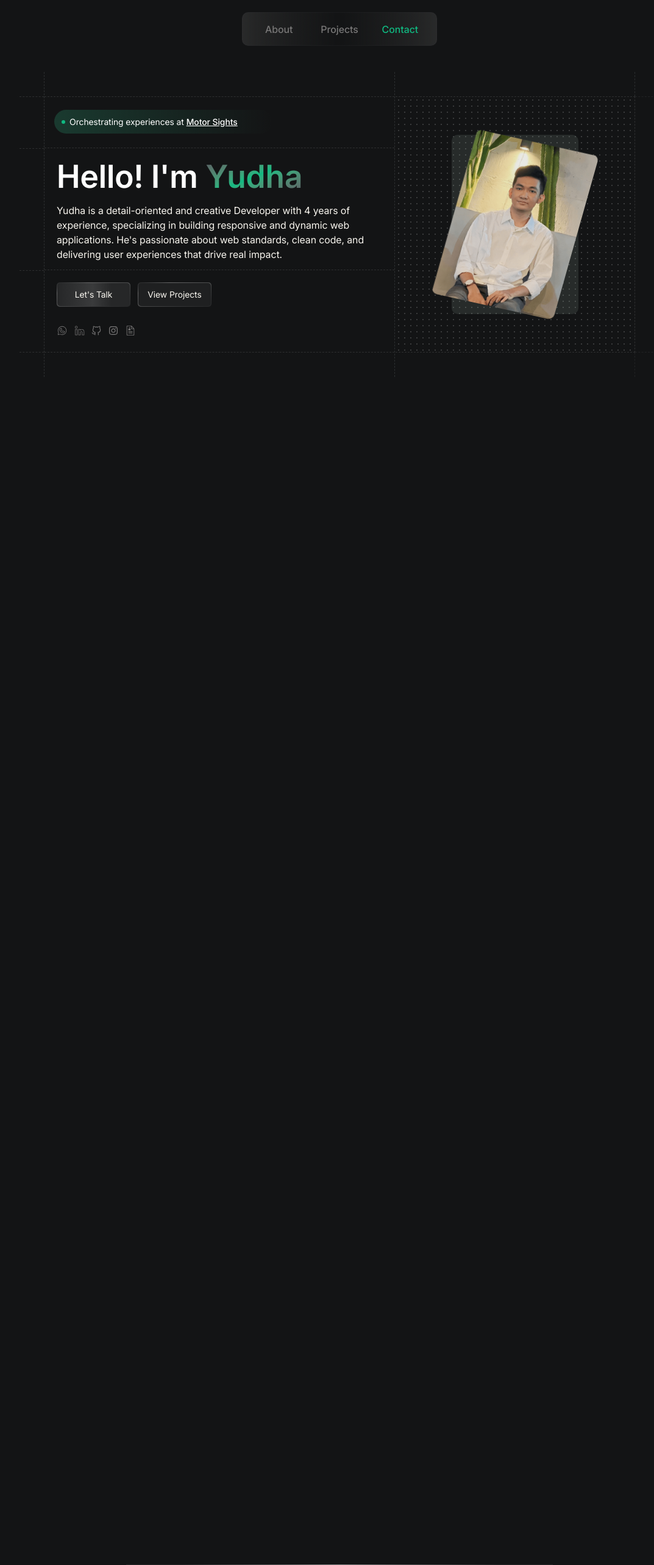
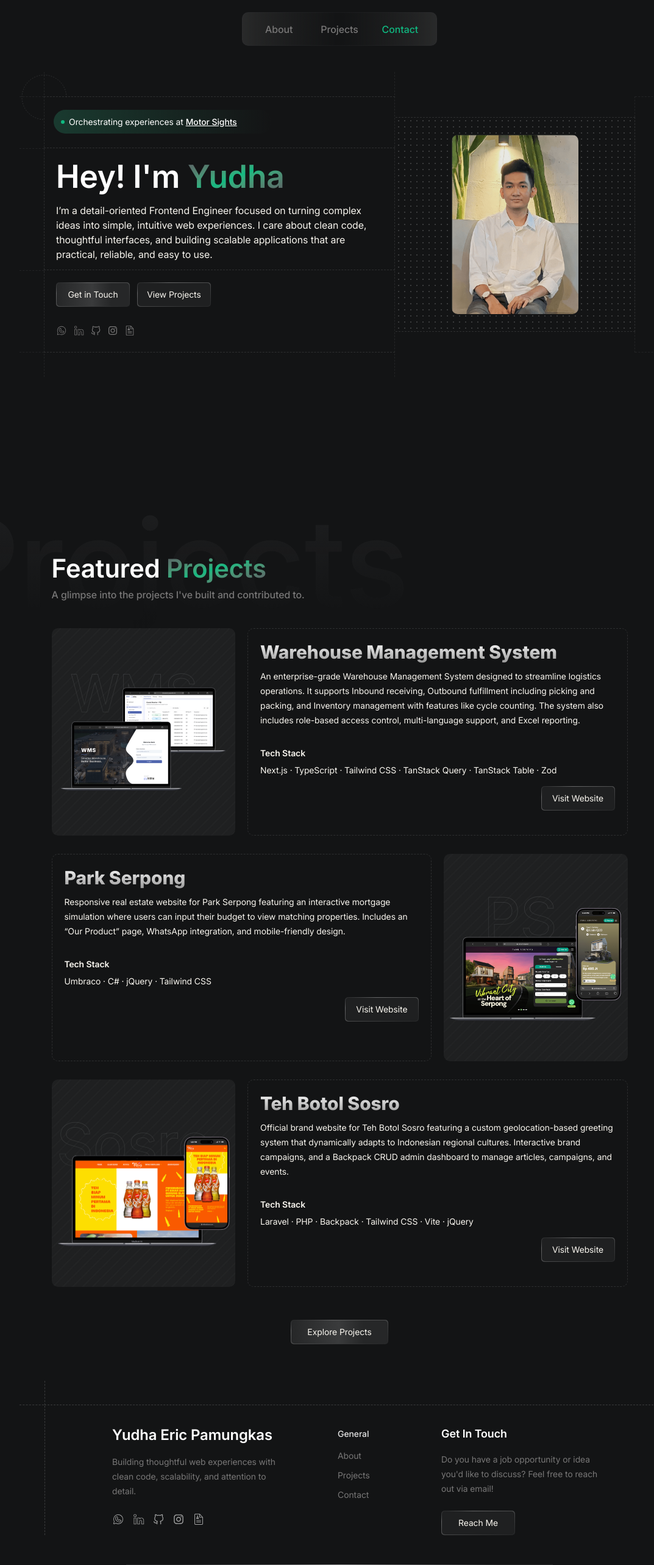
Before and after one commit to yudhaeric/portofolio, a Next.js app: page / in a window 1280 px wide. Shown: the top 2566 px of the page at 61% size, without its empty margins (83-1156 px from the left). Built offline with nearby package versions, Linux system fonts and the light colour scheme.

Commit message:
Polish Portfolio Content, Animations, Grid Styling, & SEO Metadata

```diff
--- a/app/components/AboutSection.tsx
+++ b/app/components/AboutSection.tsx
@@ -42,19 +42,42 @@ export default function AboutSection ({ socialMedias }: AboutSectionProps) {
     <section ref={aboutRef} id="about" className="lg:min-h-screen lg:flex lg:items-center lg:justify-center w-full">
       <div className="flex items-start justify-start w-full mt-[60px] lg:items-start lg:justify-start lg:w-[1050px] lg:mx-auto lg:h-[500px] lg:mt-0 dmd:mt-0 lg:-translate-y-8">
         <div id='outer-left-grid'>
-          <div className='hidden lg:flex flex-col items-center justify-center w-[40px] h-[85.5px] border-t-1 border-b-1 border-oliveBlack/70 lg:border-oliveBlack/70 border-dashed lg:mt-[40px] dmd:h-[85px] 2xl:mt-[39px]'></div>
-          <div className='hidden lg:flex flex-col items-center justify-center w-[40px] h-[200px] border-b-1 border-oliveBlack/70 lg:border-oliveBlack/70 border-dashed'></div>
-          <div className='hidden lg:flex flex-col items-center justify-center w-[40px] h-[134.5px] border-b-1 border-oliveBlack/70 lg:border-oliveBlack/70 border-dashed dmd:h-[135px] 2xl:h-[137px]'></div>
+          <div className='hidden lg:flex flex-col items-center justify-center w-[40px] dmd:w-[60px] h-[85.5px] border-t-1 border-b-1 border-oliveBlack/70 lg:border-oliveBlack/40 border-dashed lg:mt-[40px] dmd:h-[85px] 2xl:mt-[39px]'></div>
+          <div className='hidden lg:flex flex-col items-center justify-center w-[40px] dmd:w-[60px] h-[200px] border-b-1 border-oliveBlack/70 lg:border-oliveBlack/40 border-dashed'></div>
+          <div className='hidden lg:flex flex-col items-center justify-center w-[40px] dmd:w-[60px] h-[134.5px] border-b-1 border-oliveBlack/70 lg:border-oliveBlack/40 border-dashed dmd:h-[135px] 2xl:h-[137px]'></div>
         </div>
         <div className='flex flex-col items-center justify-center gap-[1px] w-full h-full lg:flex-row lg:justify-between'>
-          <div id='top-grid-mobile' className="w-[90%] h-[40px] border-l-1 border-r-1 border-oliveBlack/70 border-dashed lg:hidden"></div>
+          <div id='top-grid-mobile' className="w-[90%] h-[40px] dmd:h-[60px] border-l-1 border-r-1 border-oliveBlack/70 border-dashed lg:hidden"></div>
           {/* Summary */}
-          <div className='flex flex-col items-center justify-center w-full lg:w-[60%] lg:border-l-1 lg:border-r-1 lg:border-oliveBlack/70 lg:border-dashed'>
+          <div className='relative flex flex-col items-center justify-center w-full lg:w-[60%]'>
+            <div
+              className='hidden lg:block absolute inset-0 border-l-1 border-r-1 border-dashed border-oliveBlack pointer-events-none'
+              style={{
+                maskImage: 'linear-gradient(to bottom, rgba(0,0,0,0.4) 0%, rgba(0,0,0,0.7) 50%, rgba(0,0,0,0.4) 100%)',
+                WebkitMaskImage: 'linear-gradient(to bottom, rgba(0,0,0,0.4) 0%, rgba(0,0,0,0.7) 50%, rgba(0,0,0,0.4) 100%)',
+              }}
+            />
             <div className="flex items-center justify-center w-full">
-              <div className='w-full lg:w-full lg:h-[40px]'></div>
+              <div className='w-full lg:w-full lg:h-[40px] dmd:h-[60px]'></div>
             </div>
             <div className="flex items-center justify-center w-full border-t-1 border-oliveBlack/70 border-dashed lg:flex-row lg:border-0">
-              <div className='w-[90%] border-1 border-t-0 border-b-0 border-oliveBlack/70 lg:border-oliveBlack/70 border-dashed lg:w-full lg:h-[85px] lg:border-0 lg:border-t-1 lg:border-b-1'>
+              <div className='relative w-[90%] border-1 border-t-0 border-b-0 border-oliveBlack/70 border-dashed lg:w-full lg:h-[85px] lg:border-0 lg:border-t-1 lg:border-b-1'>
+                <svg
+                  aria-hidden="true"
+                  className="absolute -top-[37.5px] -left-[37.5px] pointer-events-none z-10"
+                  data-side="top-left"
+                  fill="none"
+                  height="75"
+                  viewBox="0 0 75 75"
+                  width="75"
+                >
+                  <path
+                    d="M74 37.5C74 30.281 71.8593 23.2241 67.8486 17.2217C63.838 11.2193 58.1375 6.541 51.4679 3.7784C44.7984 1.0158 37.4595 0.292977 30.3792 1.70134C23.2989 3.1097 16.7952 6.58599 11.6906 11.6906C6.58599 16.7952 3.1097 23.2989 1.70134 30.3792C0.292977 37.4595 1.0158 44.7984 3.7784 51.4679C6.541 58.1375 11.2193 63.838 17.2217 67.8486C23.2241 71.8593 30.281 74 37.5 74"
+                    stroke="#3A3B3C"
+                    strokeOpacity="0.7"
+                    strokeDasharray="2 2"
+                  />
+                </svg>
                 <div className="flex items-end justify-end w-full h-[80px] px-2 mobile-xl:w-[90%] sm:w-[60%] md:w-[50%] lg:w-[390px] lg:px-4">
                   <div id='experience-wrapper' className="w-full h-[39px] flex items-center justify-start gap-[5px] bg-linear-to-r from-eucalyptusGreen/20 to-raisinBlack/1 rounded-full pl-[10px] mb-[20px]">
                     <div className="experience relative flex items-center justify-center w-[10px] h-[10px]">
@@ -67,24 +90,23 @@ export default function AboutSection ({ socialMedias }: AboutSectionProps) {
               </div>
             </div>
             <div className="flex items-center justify-center w-full border-t-1 border-oliveBlack/70 border-dashed lg:flex-row lg:border-0">
-              <div className="flex flex-col items-start justify-start gap-1 w-[90%] h-auto border-1 border-t-0 border-b-0 border-oliveBlack/70 lg:border-oliveBlack/70 border-dashed pt-2 pb-5 px-3 lg:w-full lg:h-[200px] lg:border-0 lg:border-b-1 lg:px-5">
+              <div className="flex flex-col items-start justify-start gap-1 w-[90%] h-auto border-1 border-t-0 border-b-0 border-oliveBlack/70 border-dashed pt-2 pb-5 px-3 lg:w-full lg:h-[200px] lg:border-0 lg:border-b-1 lg:px-5">
                 <h1 id='about-title' className="font-semibold text-white text-[38px] lg:text-[52px]">
-                  Hello! I&apos;m{' '}
+                  Hey! I&apos;m{' '}
                   <span className="text-transparent bg-gradient-to-br from-[#5a5d63] from-[5%] via-crayolaGreen to-[#5a5d63] to-[95%] bg-clip-text">
                     Yudha
                   </span>
                 </h1>
                 <p id='about-desc' className="text-seashell text-base leading-[24px]">
-                  Yudha is a detail-oriented and creative Developer with 4 years of experience,
-                  specializing in building responsive and dynamic web applications. He&apos;s passionate
-                  about web standards, clean code, and delivering user experiences that drive real impact.
+                  I’m a detail-oriented Frontend Engineer focused on turning complex ideas into simple, intuitive web experiences.
+                  I care about clean code, thoughtful interfaces, and building scalable applications that are practical, reliable, and easy to use.
                 </p>
               </div>
             </div>
             <div className="flex items-center justify-center w-full border-t-1 border-oliveBlack/70 border-dashed lg:flex-row lg:border-0">
-              <div className="flex flex-col items-start justify-start gap-8 w-[90%] h-[150px] border-1 border-t-0 border-b-0 border-oliveBlack/70 lg:border-oliveBlack/70 border-dashed pt-5 pb-5 px-3 lg:gap-[30px] lg:w-full lg:h-full lg:border-0 lg:border-b-1 lg:px-5">
+              <div className="flex flex-col items-start justify-start gap-8 w-[90%] h-[150px] border-1 border-t-0 border-b-0 border-oliveBlack/70 border-dashed pt-5 pb-5 px-3 lg:gap-[30px] lg:w-full lg:h-full lg:border-0 lg:border-b-1 lg:px-5">
                 <div className='about-link flex items-center justify-start gap-4 w-full lg:w-auto lg:gap-3 lg:justify-center mobile-md:gap-2'>
-                  <Button type='link' href='mailto:yudhaericpamungkas@gmail.com' variant='highlight'>Let&apos;s Talk</Button>
+                  <Button type='link' href='mailto:yudhaericpamungkas@gmail.com' variant='highlight'>Get in Touch</Button>
                   <Button
                     onClick={() => handleClickProjectsSection('projects')}
                     variant='basic'
@@ -94,11 +116,11 @@ export default function AboutSection ({ socialMedias }: AboutSectionProps) {
                 </div>
                 <div className='about-link flex items-center justify-center gap-[13px] mb-[6px] lg:gap-[10px]'>
                   {socialMedias.map((social) => {
-                    const socialName = social.icon.includes('whatsapp') ? 'WhatsApp' :
+                    const socialName = social.icon.includes('resume') ? 'Resume' :
                                        social.icon.includes('linkedin') ? 'LinkedIn' :
                                        social.icon.includes('github') ? 'Github' :
-                                       social.icon.includes('instagram') ? 'Instagram' :
-                                       social.icon.includes('resume') ? 'Resume' : '';
+                                       social.icon.includes('whatsapp') ? 'WhatsApp' :
+                                       social.icon.includes('instagram') ? 'Instagram' : "";
                     return (
                       <a
                         href={social.url}
@@ -122,18 +144,18 @@ export default function AboutSection ({ socialMedias }: AboutSectionProps) {
               </div>
             </div>
             <div className="flex items-center justify-center w-full">
-              <div className='w-full lg:w-full lg:h-[40px]'></div>
+              <div className='w-full lg:w-full lg:h-[40px] dmd:h-[60px]'></div>
             </div>
           </div>
 
           {/* Picture */}
-          <div className='w-full h-[370px] flex flex-col items-center justify-center border-b-1 border-t-1 border-oliveBlack/70 lg:border-oliveBlack/70 border-dashed lg:flex-row lg:w-[41%] lg:h-[500px] lg:border-0 2xl:h-[502px] dlg:h-[501.5px]'>
+          <div className='w-full h-[370px] flex flex-col items-center justify-center border-b-1 border-t-1 border-oliveBlack/70 lg:border-oliveBlack/40 border-dashed lg:flex-row lg:w-[41%] lg:h-[420px] lg:border-0 dmd:h-[550px]'>
             <div className="flex flex-col items-center justify-center w-[90%] h-[370px] lg:w-full lg:h-full">
-              <div className="mobile-sm:hidden lg:flex items-center justify-center w-full h-[40px] 2xl:h-[40.5px] dlg:h-[40px]">
-                <div className='w-full border-r-1 border-oliveBlack/70 lg:border-oliveBlack/70 border-dashed lg:w-full lg:h-full'></div>
+              <div className="mobile-sm:hidden lg:flex items-center justify-center w-full h-[40px] dmd:h-[60px]">
+                <div className='w-full border-r-1 border-oliveBlack/70 lg:border-oliveBlack/40 border-dashed lg:w-full h-full'></div>
               </div>
 
-              <div className="flex flex-col items-center justify-center gap-1 w-full h-[370px] border-l-1 border-r-1 border-oliveBlack/70 lg:border-oliveBlack/70 border-dashed lg:gap-0 lg:w-full lg:h-[420px] lg:border-t-1 lg:border-l-0 lg:border-b-1 2xl:h-[425px]"
+              <div className="flex flex-col items-center justify-center gap-1 w-full h-[370px] border-l-1 border-r-1 border-oliveBlack/70 border-dashed lg:gap-0 lg:w-full lg:h-[420px] lg:border-t-1 lg:border-l-0 lg:border-b-1 dmd:h-[422px]"
                 style={{
                   backgroundImage: 'radial-gradient(circle, #3A3B3C 1px, transparent 1px)',
                   backgroundSize: '10px 10px'
@@ -144,13 +166,13 @@ export default function AboutSection ({ socialMedias }: AboutSectionProps) {
                 </div>
               </div>
 
-              <div id='bottom-grid-desktop' className="mobile-sm:hidden lg:flex items-center justify-center w-full lg:h-[40px] border-r-1 border-oliveBlack/40 border-dashed"></div>
+              <div id='bottom-grid-desktop' className="mobile-sm:hidden lg:flex items-center justify-center w-full lg:h-[40px] dmd:h-[60px] border-r-1 border-oliveBlack/40 border-dashed"></div>
             </div>
           </div>
           <div id='bottom-grid-mobile' className="w-[90%] h-[60px] border-l-1 border-r-1 border-oliveBlack/70 border-dashed lg:hidden"></div>
         </div>
         <div id='outer-right-grid'>
-          <div className='hidden lg:flex flex-col items-center justify-center w-[40px] h-[420px] border-t-1 border-b-1 border-oliveBlack/70 lg:border-oliveBlack/40 border-dashed mt-[40px] lg:w-[40px] lg:h-[420px] 2xl:h-[422px] 2xl:mt-[39px]'></div>
+          <div className='hidden lg:flex flex-col items-center justify-center w-[40px] h-[420px] border-t-1 border-b-1 border-oliveBlack/70 lg:border-oliveBlack/40 border-dashed mt-[40px] lg:w-[40px] dmd:w-[60px] lg:h-[420px] 2xl:h-[422px] 2xl:mt-[39px]'></div>
         </div>
       </div>
     </section>
--- a/app/components/ContactSection.tsx
+++ b/app/components/ContactSection.tsx
@@ -53,7 +53,7 @@ export default function ContactSection ({ socialMedias = [] }: ContactSectionPro
                 Yudha Eric Pamungkas
               </h2>
               <p className="text-sm text-sonicSilver leading-6 max-w-[280px]">
-                A creative developer specializing in building responsive and dynamic web applications.
+                Building thoughtful web experiences with clean code, scalability, and attention to detail.
               </p>
               <div className="flex items-center gap-[13px] mt-2">
                 {socialMedias.map((social) => {
@@ -68,7 +68,7 @@ export default function ContactSection ({ socialMedias = [] }: ContactSectionPro
                       target="_blank"
                       rel="noopener noreferrer"
                       key={social.id}
-                      className='relative group scale-icon w-[20px] h-[20px] lg:w-[20px] lg:h-[20px]'
+                      className={`${social.name === "whatsapp" ? "w-28 h-28" : ""} relative group scale-icon w-[20px] h-[20px] lg:w-[20px] lg:h-[20px]`}
                     >
                       <img src={social.icon} alt="" className='w-full h-full brightness-0 invert opacity-60 hover:opacity-100 transition-opacity duration-300'/>
                       {socialName && (
--- a/app/components/ProjectsSection.tsx
+++ b/app/components/ProjectsSection.tsx
@@ -39,7 +39,7 @@ export default function ProjectsSection ({ projects }: ProjectsSectionProps) {
         <div className='relative flex flex-col items-start justify-start gap-10 w-full mx-auto z-10 lg:gap-[43px] lg:w-[90%]'>
           <div className='flex flex-col items-start justify-start'>
             <h1 className="font-semibold text-[40px] text-white lg:text-[42px]">
-              Featured{' '}
+              Featured {' '}
               <span className="text-transparent bg-gradient-to-br from-[#5a5d63] from-[5%] via-crayolaGreen to-[#5a5d63] to-[95%] bg-clip-text">
                 Projects
               </span>
--- a/app/globals.css
+++ b/app/globals.css
@@ -68,7 +68,7 @@ h1 {
 
 .animate-float3d {
   animation: float3d 6s ease-in-out infinite;
-  animation-delay: 3s;
+  animation-delay: 0.7s;
 }
 
 .gradient-border {
--- a/app/layout.tsx
+++ b/app/layout.tsx
@@ -31,8 +31,41 @@ const inter = localFont({
 });
 
 export const metadata: Metadata = {
-  title: "Inside Yudha",
-  description: "Yudha Portofolio Landing",
+  title: "Yudha Eric Pamungkas — Frontend Engineer",
+  description: "Portfolio of Yudha Eric Pamungkas, a detail-oriented Frontend Engineer specializing in building modern, performant, and scalable web applications.",
+  keywords: [
+    "Yudha Eric Pamungkas",
+    "Frontend Engineer",
+    "Web Developer",
+    "Next.js",
+    "React",
+    "TypeScript",
+    "Tailwind CSS",
+    "Portfolio"
+  ],
+  authors: [{ name: "Yudha Eric Pamungkas" }],
+  creator: "Yudha Eric Pamungkas",
+  openGraph: {
+    type: "website",
+    locale: "en_US",
+    title: "Yudha Eric Pamungkas — Frontend Engineer",
+    description: "Building thoughtful and scalable web experiences with clean code, scalability, and attention to detail.",
+    siteName: "Inside Yudha",
+    images: [
+      {
+        url: "/images/pictures.png",
+        width: 800,
+        height: 600,
+        alt: "Yudha Eric Pamungkas - Frontend Engineer",
+      },
+    ],
+  },
+  twitter: {
+    card: "summary_large_image",
+    title: "Yudha Eric Pamungkas — Frontend Engineer",
+    description: "Building thoughtful and scalable web experiences with clean code, scalability, and attention to detail.",
+    images: ["/images/pictures.png"],
+  },
 };
 
 export default function RootLayout({
--- a/app/page.tsx
+++ b/app/page.tsx
@@ -4,11 +4,11 @@ import ContactSection from './components/ContactSection';
 
 export default function Home() {
   const socialMedias = [
-    { id: 1, url: "https://wa.me/62895330028942", icon: "/icons/whatsapp.svg"},
-    { id: 2, url: "https://www.linkedin.com/in/yudha-eric-pamungkas/", icon: "/icons/linkedin.svg"},
-    { id: 3, url: "https://github.com/yudhaeric", icon: "/icons/github.svg"},
-    { id: 4, url: "https://www.instagram.com/yudhapmksss/", icon: "/icons/instagram.svg"},
-    { id: 5, url: "https://drive.google.com/file/d/1-Jiw5CyA9SzDEL2IWx3qQz-rW9eQOwZ1/view?usp=sharing", icon: "/icons/resume.svg"},
+    { id: 1, url: "https://wa.me/62895330028942", icon: "/icons/whatsapp.svg", name: "whatsapp" },
+    { id: 2, url: "https://www.linkedin.com/in/yudha-eric-pamungkas/", icon: "/icons/linkedin.svg", name: "linkedin" },
+    { id: 3, url: "https://github.com/yudhaeric", icon: "/icons/github.svg", name: "github" },
+    { id: 4, url: "https://www.instagram.com/yudhapmksss/", icon: "/icons/instagram.svg", name: "instagram" },
+    { id: 5, url: "https://drive.google.com/file/d/1-Jiw5CyA9SzDEL2IWx3qQz-rW9eQOwZ1/view?usp=sharing", icon: "/icons/resume.svg", name: "resume" }
   ];
 
   const projects = [
@@ -17,8 +17,8 @@ export default function Home() {
       image: "/images/wms-preview.png",
       title: "Warehouse Management System",
       url: "https://waretech-preprod.iti.co.id/",
-      desc: "An enterprise-grade Warehouse Management System designed to optimize logistics. Features streamlined Inbound receiving, Outbound fulfillment (picking and packing), and Inventory controls like cycle counting. Built with strict role-based access control, multi-language support, and Excel reporting.",
-      tech: "Next.js 15 - React 19 - TypeScript - Tailwind CSS - TanStack Query & Table - Zod Validation"
+      desc: "An enterprise-grade Warehouse Management System designed to streamline logistics operations. It supports Inbound receiving, Outbound fulfillment including picking and packing, and Inventory management with features like cycle counting. The system also includes role-based access control, multi-language support, and Excel reporting.",
+      tech: "Next.js · TypeScript · Tailwind CSS · TanStack Query · TanStack Table · Zod"
     },
     {
       id: 2,
@@ -26,21 +26,21 @@ export default function Home() {
       title: "Park Serpong",
       url: "https://parkserpong.com/",
       desc: "Responsive real estate website for Park Serpong featuring an interactive mortgage simulation where users can input their budget to view matching properties. Includes an “Our Product” page, WhatsApp integration, and mobile-friendly design.",
-      tech: "Umbraco CMS - C# - JQuery - Tailwind CSS"
+      tech: "Umbraco · C# · jQuery · Tailwind CSS"
     },
     {
       id: 3,
       image: "/images/teh-botol-sosro-preview.png",
       title: "Teh Botol Sosro",
       url: "https://www.tehbotolsosro.com/",
-      desc: "Official brand website for Teh Botol Sosro featuring a custom geolocation-based greeting system that dynamically adapts to Indonesian regional cultures. Includes multi-language support (i18n), interactive brand campaigns, and a Backpack CRUD admin dashboard to manage articles, campaigns, and events.",
-      tech: "Laravel 10 - PHP 8.1 - Backpack CRUD - Tailwind CSS - Vite - jQuery - Geolocation API"
+      desc: "Official brand website for Teh Botol Sosro featuring a custom geolocation-based greeting system that dynamically adapts to Indonesian regional cultures. Interactive brand campaigns, and a Backpack CRUD admin dashboard to manage articles, campaigns, and events.",
+      tech: "Laravel · PHP · Backpack · Tailwind CSS · Vite · jQuery"
     },
     {
       id: 4,
       image: "/images/es-poci-preview.png",
       title: "Es Teh Poci",
-      url: "es-poci-preview.png",
+      url: "https://estehpoci.id/",
       desc: "Interactive franchise and brand portal for Es Teh Poci. Features a dynamic partner registration flow ('Jadi Juragan') synced with the Google Sheets API for real-time lead capture, a custom personality quiz engine matching users to product flavors, and highly engaging scroll animations using GSAP.",
       tech: "Laravel 12 - PHP 8.2 - Backpack CRUD - Tailwind CSS v4 - Vite 6 - GSAP - Google Sheets API - Swiper"
     },
--- a/app/utils/types.tsx
+++ b/app/utils/types.tsx
@@ -1,4 +1,5 @@
 export interface SocialMedia {
+  name: string;
   id: number;
   url: string;
   icon: string;
--- /dev/null
+++ b/global.d.ts
@@ -0,0 +1,3 @@
+declare module "*.css";
+declare module "*.scss";
+declare module "*.sass";
--- a/tsconfig.json
+++ b/tsconfig.json
@@ -22,6 +22,6 @@
       "@/*": ["./*"]
     }
   },
-  "include": ["next-env.d.ts", "**/*.ts", "**/*.tsx", ".next/types/**/*.ts"],
+  "include": ["next-env.d.ts", "global.d.ts", "**/*.ts", "**/*.tsx", ".next/types/**/*.ts"],
   "exclude": ["node_modules"]
 }
```
Also changed, not shown: app/hooks/useAboutAnimation.ts (+30 -39 lines), app/hooks/useContactAnimation.ts (+14 -39 lines), app/hooks/useProjectsAnimation.ts (+14 -14 lines).
